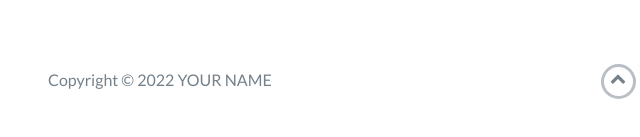
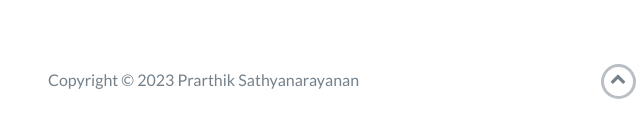
Before and after one commit to Breezee-ops/Breezee-ops.github.io, a website: page index.html in a window 1280 px wide. Shown: the part 5258-5395 px from the top of the page, 22-662 px from the left. Drawn offline with nearby package versions, Linux system fonts and the light colour scheme.

Commit message:
copyright

```diff
--- a/index.html
+++ b/index.html
@@ -287,7 +287,7 @@ discussion videos, replicates strategies in Python, backtests with live data, an
             <div class="row">
                 <div class="col-sm-5 copyright">
                     <p>
-                        Copyright &copy; <span id="current-year">2022</span> YOUR NAME
+                        Copyright &copy; <span id="current-year">2023</span> Prarthik Sathyanarayanan
                     </p>
                 </div>
                 <div class="col-sm-2 top">
```
